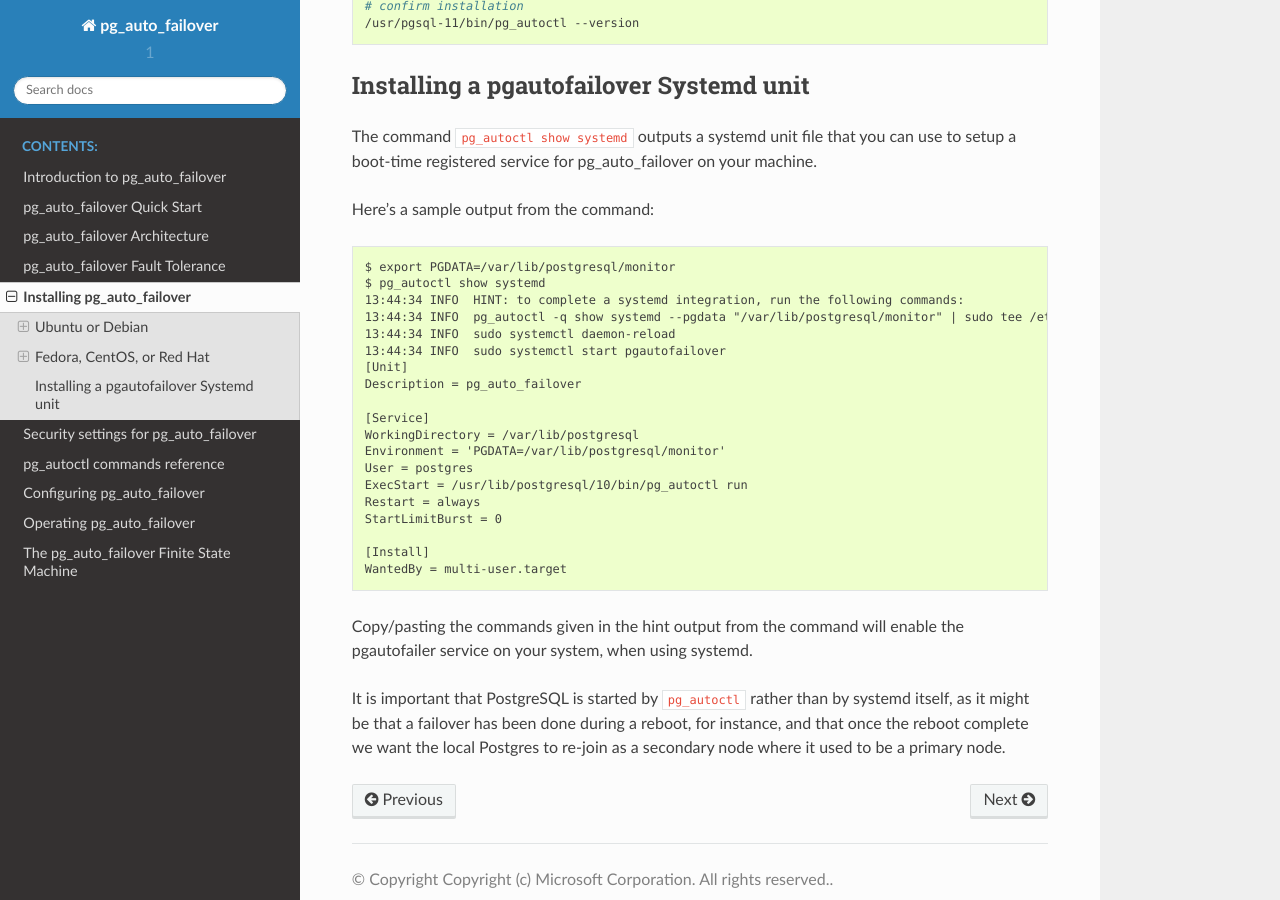
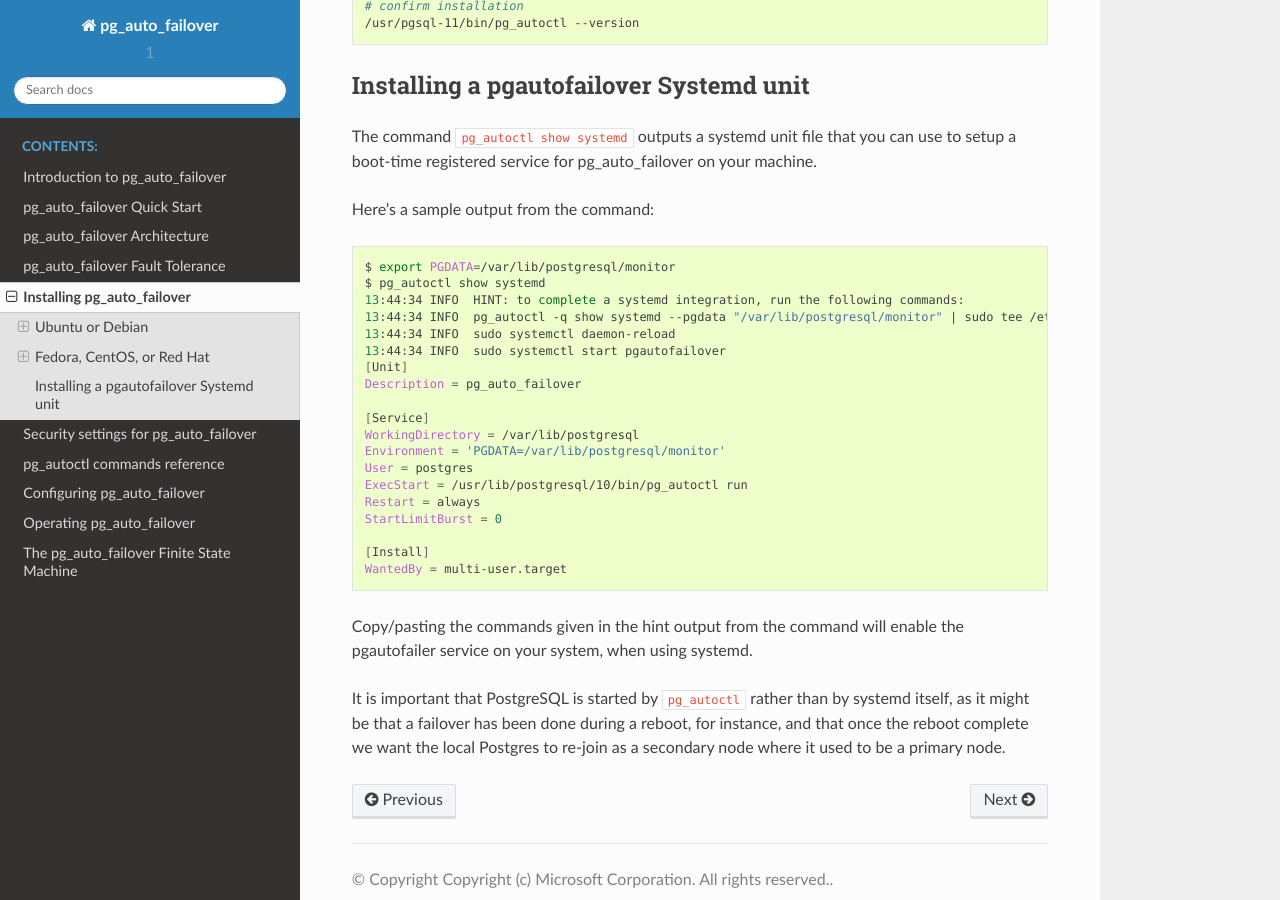
Before and after one commit to hapostgres/pg_auto_failover, a Sphinx documentation site: the page built from docs/install.rst, in a window 1280 px wide and 900 px high, scrolled down 1832 px. Built offline with Sphinx 7.4.7 and the Read the Docs theme 2.0.0, drawn with Linux system fonts in a browser that asks for light colours.

Commit message:
Fix docs warnings

```diff
--- a/docs/index.rst
+++ b/docs/index.rst
@@ -4,7 +4,7 @@
    contain the root `toctree` directive.
 
 Welcome to pg_auto_failover's documentation!
-====================================
+============================================
 
 .. toctree::
    :maxdepth: 3
--- a/docs/install.rst
+++ b/docs/install.rst
@@ -112,7 +112,7 @@ machine.
 
 Here's a sample output from the command:
 
-.. code-block::
+.. code-block:: bash
 
    $ export PGDATA=/var/lib/postgresql/monitor
    $ pg_autoctl show systemd
--- a/docs/operations.rst
+++ b/docs/operations.rst
@@ -35,12 +35,14 @@ __ https://www.postgresql.org/docs/current/auth-pg-hba-conf.html
 
 Security for following connections should be considered when setting up
 `.pgpass` file.
+
   1. health check connection from monitor for `autoctl` user to both `postgres` and `pg_auto_failover` databases.
   2. connections for `pg_autoctl` command from data nodes to monitor for `autoctl_node` user.
   3. replication connections from secondary to primary data nodes for `replication` user.
      Notice that primary and secondary nodes change during failover. Thus this setting
      should be done on both primary and secondary nodes.
   4. settings need to be updated after a new node is added.
+
 See `PostgreSQL documentation`__ on setting up `.pgpass` file.
 
 __ https://www.postgresql.org/docs/current/libpq-pgpass.html
--- a/docs/ref/reference.rst
+++ b/docs/ref/reference.rst
@@ -391,7 +391,7 @@ running PostgreSQL standby node. In that situation, it is necessary to
 prepare a new secondary system from scratch.
 
 When `--nodename` is omitted, it is computed as above (see
-:ref:`_pg_autoctl_create_monitor`), with the difference that step 1 uses the
+:ref:`pg_autoctl_create_monitor`), with the difference that step 1 uses the
 monitor IP and port rather than the public service 8.8.8.8:53.
 
 The ``--auth`` option allows setting up authentication method to be used
```
Also changed, not shown: docs/quickstart.rst (+7 -7 lines), docs/fsm.png.
